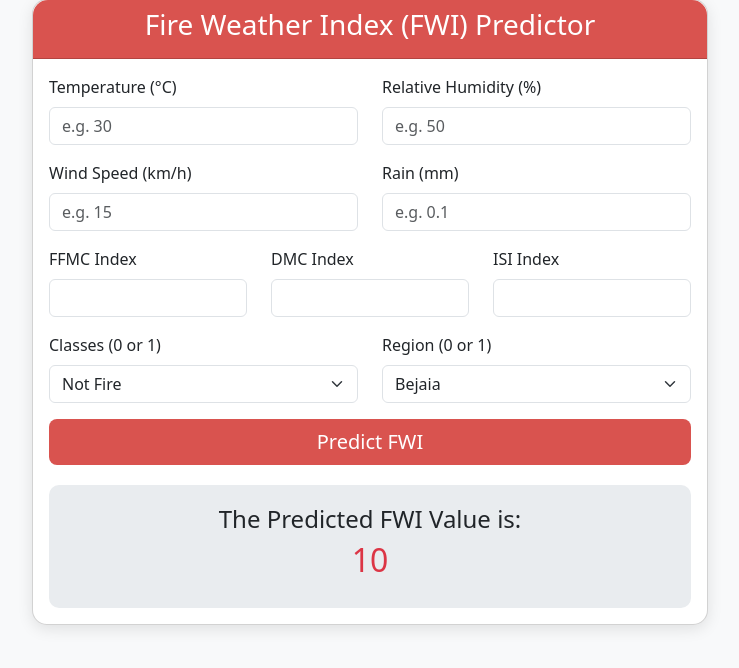
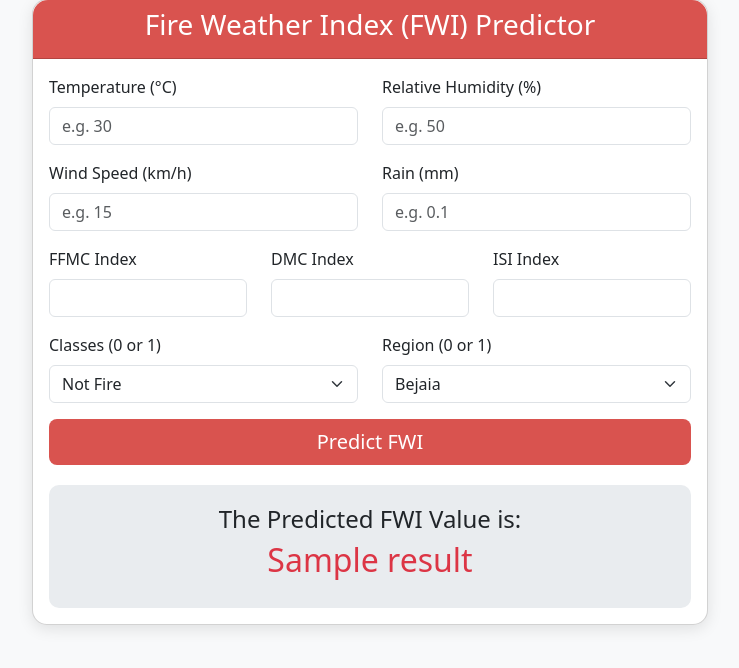
Before and after one commit to Nishit-soni-01/Algerian-Forest-Fire-Prediction, a Flask app: template templates/home.html in a window 1280 px wide. Shown: the part 107-775 px from the top of the page, without its empty margins (270-1009 px from the left). Run offline with Flask 3, Linux system fonts and the light colour scheme; the template is opened without the code that fills it: most values are stand-ins (such as "Sample title", 1, 10 or a date in 2020); parts of the project's set-up code (start-up, migrations or seed data) failed here and were passed over.

Commit message:
Corrected application.py with error handling and result defaults

```diff
--- a/application.py
+++ b/application.py
@@ -1,40 +1,56 @@
 import pickle
-from flask import Flask,request,jsonify,render_template
+from flask import Flask, request, jsonify, render_template
 import numpy as np
 import pandas as pd
 from sklearn.preprocessing import StandardScaler
 
+# AWS Elastic Beanstalk looks specifically for the 'application' variable
 application = Flask(__name__)
 app = application
 
-## import ridge regressor and standard scaler pickel
-ridge_model = pickle.load(open('models/ridge.pkl','rb'))
-Standard_scaler = pickle.load(open('models/scaler.pkl','rb'))
+## Import ridge regressor and standard scaler pickle
+# Using 'with' statement is safer for opening files
+with open('models/ridge.pkl', 'rb') as f:
+    ridge_model = pickle.load(f)
+
+with open('models/scaler.pkl', 'rb') as f:
+    standard_scaler = pickle.load(f)
 
 @app.route("/")
 def index():
     return render_template('index.html')
 
-@app.route('/predictdata',methods=['GET','POST'])
+@app.route('/predictdata', methods=['GET', 'POST'])
 def predict_datapoint():
     if request.method == "POST":
-        Temperature = float(request.form.get('Temperature'))
-        RH = float(request.form.get('RH'))
-        Ws = float(request.form.get('Ws'))
-        Rain = float(request.form.get('Rain'))
-        FFMC = float(request.form.get('FFMC'))
-        DMC = float(request.form.get('DMC'))
-        ISI = float(request.form.get('ISI'))
-        Classes = float(request.form.get('Classes'))
-        Region = float(request.form.get('Region'))
+        try:
+            # Extracting data from form and converting to float
+            Temperature = float(request.form.get('Temperature'))
+            RH = float(request.form.get('RH'))
+            Ws = float(request.form.get('Ws'))
+            Rain = float(request.form.get('Rain'))
+            FFMC = float(request.form.get('FFMC'))
+            DMC = float(request.form.get('DMC'))
+            ISI = float(request.form.get('ISI'))
+            Classes = float(request.form.get('Classes'))
+            Region = float(request.form.get('Region'))
 
+            # Scaling and Prediction
+            # Note: Ensure features are in the exact same order as used during training
+            features = [[Temperature, RH, Ws, Rain, FFMC, DMC, ISI, Classes, Region]]
+            new_data_scaled = standard_scaler.transform(features)
+            result = ridge_model.predict(new_data_scaled)
 
+            # Pass result[0] to the template
+            return render_template('home.html', result=result[0])
 
-        new_data_scaled = Standard_scaler.transform([[Temperature,RH,Ws,Rain,FFMC,DMC,ISI,Classes,Region]])
-        result = ridge_model.predict(new_data_scaled)
+        except Exception as e:
+            # If data conversion fails or something goes wrong, return the error
+            return render_template('home.html', result=f"Error: {str(e)}")
 
-        return render_template('home.html',result = result[0])
     else:
-        return render_template('home.html')
-if __name__ =="__main__":
-    app.run(host = "0.0.0.0")
+        # CRITICAL: Pass result=None so the template knows no prediction has happened yet
+        return render_template('home.html', result=None)
+
+if __name__ == "__main__":
+    app.run(host="0.0.0.0")
--- a/templates/home.html
+++ b/templates/home.html
@@ -88,11 +88,13 @@
                     <button type="submit" class="btn btn-primary btn-lg">Predict FWI</button>
                 </div>
             </form>
-
             {% if result is not none %}
             <div class="result-box">
                 <h4>The Predicted FWI Value is:</h4>
-                <h2 class="text-danger">{{ result | round(2) }}</h2>
+                <h2 class="text-danger">
+                   {# Check if result can be rounded #}
+                   {{ result | round(2) if result is number else result }}
+                </h2>
             </div>
             {% endif %}
         </div>
```
